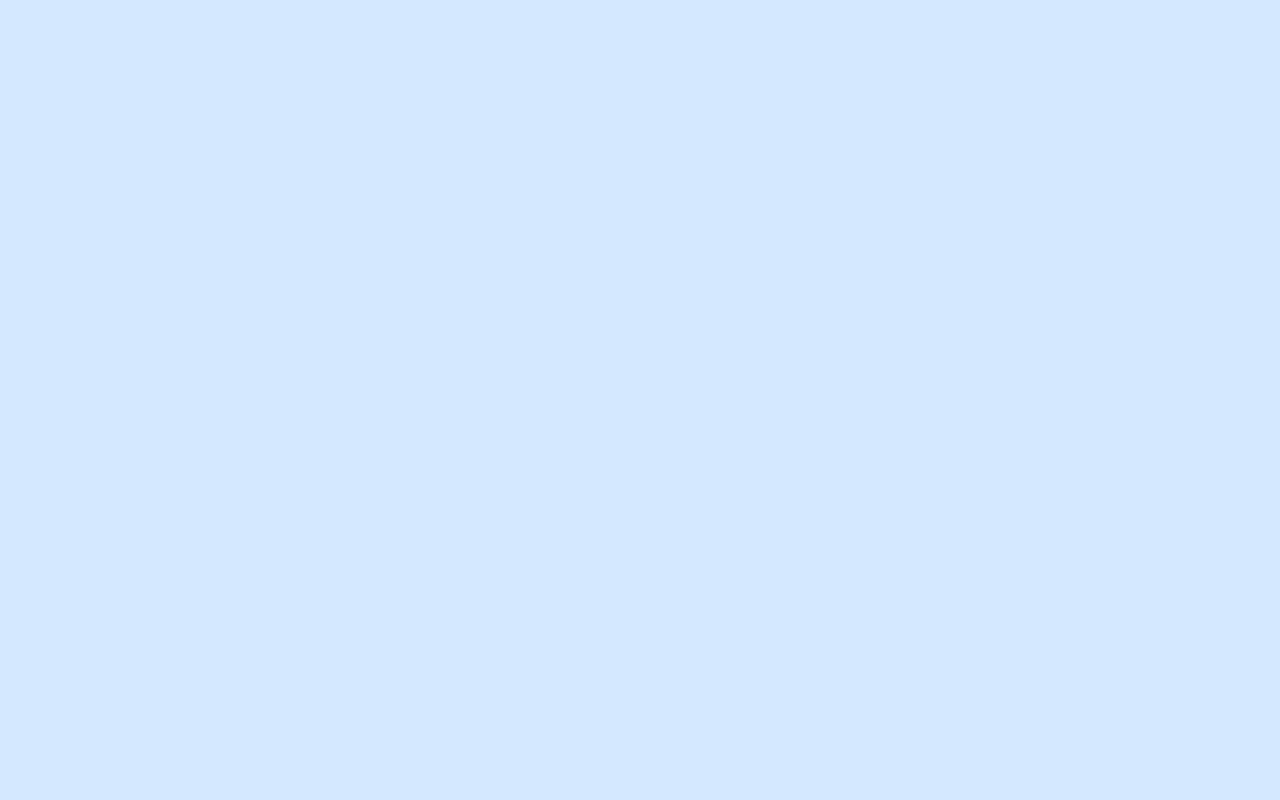
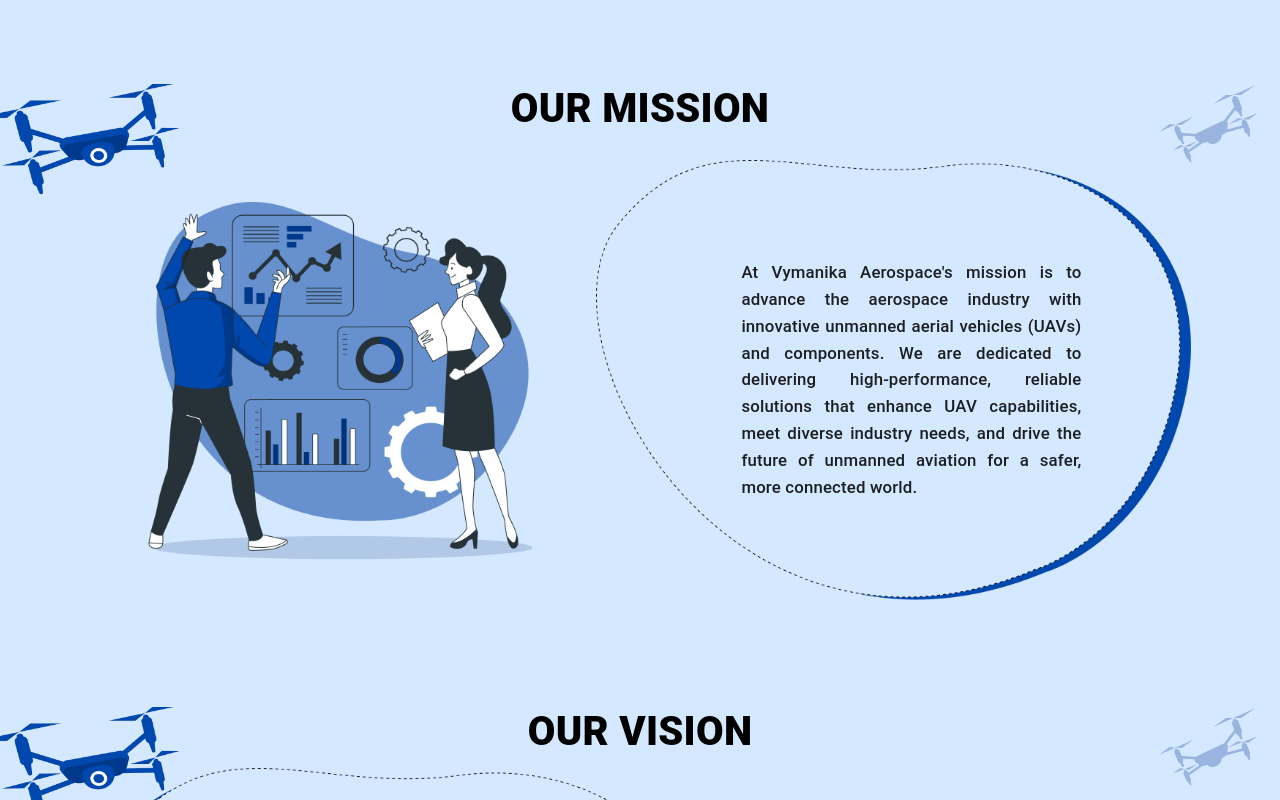
Before and after one commit to ParamJadvani/Vymanika_Aerospace, a React (Vite) app: page / in a window 1280 px wide. Shown: the part 460-1260 px from the top of the page. Before the commit the page ends 800 px from the top, so only its background shows below. Built offline with nearby package versions, Linux system fonts and the light colour scheme.

Commit message:
Apply Vision Section in pages

```diff
--- /dev/null
+++ b/src/components/Vision_Section.jsx
@@ -0,0 +1,211 @@
+// Import necessary MUI components and hooks
+// import React from "react";
+import { Box, Typography, Container } from "@mui/material";
+import { useTheme } from "@mui/material/styles";
+import "../css/vision_section.css";
+import bigDrone from "../assets/Image PNG/freepik--drone-3--inject-1.png";
+import smallDrone from "../assets/Image PNG/freepik--drone-1--inject-1-3.png";
+import smallDrone2 from "../assets/Image PNG/freepik--drone-2--inject-1.png";
+
+const VisionSection = ({
+  vectorImage,
+  title,
+  description,
+  backgroundimage,
+  reverse = false,
+  bigDroneImage = true,
+  smallDroneImage = false,
+}) => {
+  const theme = useTheme();
+
+  return (
+    <Box sx={{ width: "100%", overflowX: "hidden", mt: { sm: 10, xs: 8 } }}>
+      <Container
+        sx={{
+          maxWidth: {
+            sm: theme.values.tablet,
+            md: theme.values.laptop,
+            lg: theme.values.desktop,
+            xl: "xl",
+            position: "relative",
+          },
+        }}
+      >
+        {bigDroneImage && (
+          <Box
+            component="img"
+            src={bigDrone}
+            alt="Big Drone"
+            className="bigDrone"
+            sx={{
+              position: "absolute",
+              height: { xs: "110px", md: "140px", lg: "150px" },
+              zIndex: 100,
+              left: { xs: "-1%", sm: "-14%", md: "-8%", lg: "-8%" },
+              top: { xs: "-1%", sm: "1%", md: "0%", lg: "-4%", xl: "-2%" },
+            }}
+          />
+        )}
+
+        {smallDroneImage ? (
+          <Box
+            component="img"
+            src={smallDrone2}
+            className="smallDrone"
+            sx={{
+              position: "absolute",
+              height: { xs: "70px", md: "85px" },
+              zIndex: 100,
+              right: { xs: "-0%", sm: "-5%", md: "-5%" },
+              top: { xs: "50%", lg: "0%" },
+            }}
+          />
+        ) : (
+          <Box
+            component="img"
+            src={smallDrone}
+            className="smallDrone"
+            sx={{
+              position: "absolute",
+              height: { xs: "70px", md: "85px" },
+              zIndex: 100,
+              right: { xs: "-0%", sm: "-5%", md: "-5%" },
+              top: { xs: "50%", lg: "0%" },
+            }}
+          />
+        )}
+
+        <Box
+          sx={{
+            display: "flex",
+            flexDirection: "column",
+            alignItems: "center",
+            justifyContent: "center",
+            width: "100%",
+          }}
+        >
+          {/* Title Section */}
+          <Typography
+            variant="h4"
+            sx={{
+              textAlign: "center",
+              fontWeight: 900,
+              fontStyle: "capitalize",
+              fontSize: {
+                xs: "1.5rem",
+                sm: "2rem",
+                lg: "2.5rem",
+                xl: "2.7rem",
+              },
+              width: "100%",
+            }}
+          >
+            {title.toUpperCase()}
+          </Typography>
+
+          {/* Main Content Wrapper */}
+          <Box
+            sx={{
+              display: "flex",
+              flexDirection: {
+                xs: "column",
+                lg: reverse ? "row-reverse" : "row",
+              },
+              alignItems: "center",
+              justifyContent: "space-between",
+              width: "100%",
+            }}
+          >
+            {/* Left Image Section */}
+            <Box
+              sx={{
+                display: "flex",
+                justifyContent: {
+                  lg: reverse ? "right" : "left",
+                  xs: "center",
+                },
+                alignItems: "center",
+                height: "100%",
+              }}
+            >
+              <img
+                src={vectorImage}
+                alt="Vector Illustration"
+                style={{
+                  width: "100%",
+                  height: "auto",
+                  objectFit: "contain",
+                }}
+              />
+            </Box>
+
+            {/* Right Section with Background and Description */}
+            <Box
+              sx={{
+                position: "relative",
+                display: "flex",
+                justifyContent: "center",
+                alignItems: "center",
+                overflow: "hidden",
+                height: "100%",
+              }}
+            >
+              {/* Background Image */}
+              <img
+                src={backgroundimage}
+                alt="Vision Section"
+                style={{
+                  width: "100%",
+                  height: "auto",
+                  objectFit: "cover",
+                }}
+                className="responsive-image"
+              />
+
+              {/* Overlay Description */}
+              <Box
+                sx={{
+                  position: "absolute",
+                  top: "50%",
+                  left: { lg: "53%", md: "53%", sm: "52%", xs: "53%" },
+                  transform: "translate(-50%, -50%)",
+                  padding: { xs: "1rem", sm: "1.5rem" },
+                  textAlign: "justify",
+                  color: "text.primary",
+                  width: { xs: "80%", sm: "90%" },
+                  maxWidth: {
+                    sm: "500px",
+                    xs: "400px",
+                    xl: "850px",
+                  },
+                  px: { xs: 3, sm: 8, md: 8, lg: 10 },
+                  py: { xs: 10, sm: 10, lg: 10 },
+                }}
+              >
+                <Typography
+                  variant="body1"
+                  className="description-text"
+                  sx={{
+                    fontSize: {
+                      xs: "0.62rem",
+                      sm: "1.01rem",
+                      lg: "1.05rem",
+                      xl: "1.24rem",
+                    },
+                    fontWeight: 500,
+                    lineHeight: 1.6,
+                    textAlign: "justify",
+                  }}
+                >
+                  {description}
+                </Typography>
+              </Box>
+            </Box>
+          </Box>
+        </Box>
+      </Container>
+    </Box>
+  );
+};
+
+export default VisionSection;
--- /dev/null
+++ b/src/css/vision_section.css
@@ -0,0 +1,63 @@
+@media (max-width: 358px) {
+  .description-text {
+    font-size: 0.58rem !important;
+    font-weight: 500 !important;
+  }
+}
+
+@media (min-width: 358px) and (max-width: 420px) {
+  .description-text {
+    font-size: 0.66rem !important;
+    font-weight: 500 !important;
+  }
+}
+
+@media (min-width: 420px) and (max-width: 479px) {
+  .description-text {
+    font-size: 0.769rem !important;
+    font-weight: 500 !important;
+  }
+}
+
+@media (min-width: 480px) and (max-width: 600px) {
+  .description-text {
+    font-size: 0.9rem !important;
+    font-weight: 500 !important;
+  }
+}
+
+@media (min-width: 501px) and (max-width: 600px) {
+  .description-text {
+    font-size: 1.02rem !important;
+  }
+}
+
+@media (min-width: 900px) and (max-width: 1200px) {
+  .description-text {
+    font-size: 1.1rem !important;
+  }
+  .responsive-image {
+    height: 450px !important;
+  }
+}
+
+@media (min-width: 380px) and (max-width: 470px) {
+  .bigDrone {
+    height: 90px !important;
+    top: 2% !important;
+  }
+  .smallDrone {
+    height: 50px !important;
+
+  }
+}
+
+@media (min-width: 320px) and (max-width: 380px) {
+  .bigDrone {
+    height: 70px !important;
+    top: 3% !important;
+  }
+  .smallDrone {
+    height: 50px !important;
+  }
+}
--- a/src/pages/AboutUS.jsx
+++ b/src/pages/AboutUS.jsx
@@ -3,6 +3,11 @@
 import Banner from "../components/Banner";
 import AboutUs_Banner from "../assets/BannerImage/Aboutus.png";
 import { Box, Typography } from "@mui/material";
+import OMV from "../assets/SectionImage/Business Plan-bro.png";
+import jadu from "../assets/Vector.png";
+import jadu2 from "../assets/Vector2.png";
+import vsrp from "../assets/SectionImage/Vision statement-rafiki.png";
+import Vision_Section from "../components/Vision_Section";
 
 const AboutUS = () => {
   return (
@@ -47,6 +52,23 @@
           </Box>
         }
       />
+      {/* Vision Section */}
+      <Vision_Section
+        title="Our Mission"
+        vectorImage={OMV}
+        backgroundimage={jadu}
+        bigDroneImage={false}
+        description="At Vymanika Aerospace's mission is to advance the aerospace industry with innovative unmanned aerial vehicles (UAVs) and components. We are dedicated to delivering high-performance, reliable solutions that enhance UAV capabilities, meet diverse industry needs, and drive the future of unmanned aviation for a safer, more connected world."
+      />
+      <Vision_Section
+        title="Our Vision"
+        vectorImage={vsrp}
+        backgroundimage={jadu2}
+        bigDroneImage={false}
+        smallDroneImage={true}
+        description="Vymanika Aerospace envisions a future where unmanned aerial vehicles seamlessly enhance industries and daily life. We aim to lead in UAV innovation, setting new standards and unlocking transformative possibilities in aerospace technology. Our goal is to create a more efficient, connected world through advanced unmanned aviation solutions."
+        reverse={true}
+      />
     </>
   );
 };
--- a/src/pages/Home.jsx
+++ b/src/pages/Home.jsx
@@ -4,6 +4,11 @@
 import bannerimage from "../assets/BannerImage/Home.png";
 import { Box, Button, Typography } from "@mui/material";
 import { useTheme } from "@emotion/react";
+import OMV from "../assets/SectionImage/Business Plan-bro.png";
+import jadu from "../assets/Vector.png";
+import jadu2 from "../assets/Vector2.png";
+import vsrp from "../assets/SectionImage/Vision statement-rafiki.png";
+import Vision_Section from "../components/Vision_Section";
 
 const Home = () => {
   const theme = useTheme();
@@ -65,6 +70,20 @@
           </Box>
         }
       />
+      {/* Vision Section */}
+      <Vision_Section
+        title="Our Mission"
+        vectorImage={OMV}
+        backgroundimage={jadu}
+        description="At Vymanika Aerospace's mission is to advance the aerospace industry with innovative unmanned aerial vehicles (UAVs) and components. We are dedicated to delivering high-performance, reliable solutions that enhance UAV capabilities, meet diverse industry needs, and drive the future of unmanned aviation for a safer, more connected world."
+      />
+      <Vision_Section
+        title="Our Vision"
+        vectorImage={vsrp}
+        backgroundimage={jadu2}
+        description="Vymanika Aerospace envisions a future where unmanned aerial vehicles seamlessly enhance industries and daily life. We aim to lead in UAV innovation, setting new standards and unlocking transformative possibilities in aerospace technology. Our goal is to create a more efficient, connected world through advanced unmanned aviation solutions."
+        reverse={true}
+      />
     </div>
   );
 };
```
Also changed, not shown: src/assets/Image PNG/freepik--Cloud--inject-73-1.png (deleted), src/assets/Image PNG/freepik--drone-1--inject-1-2.png (deleted).
